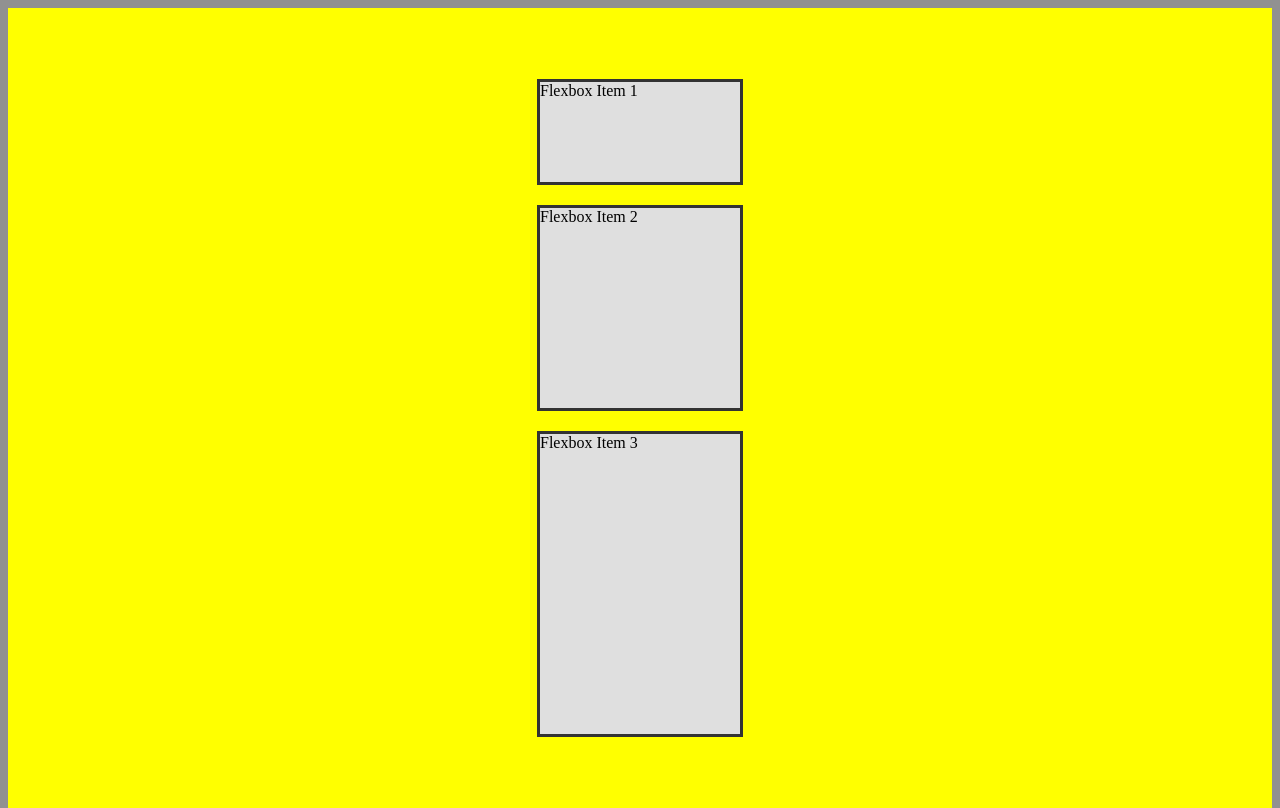
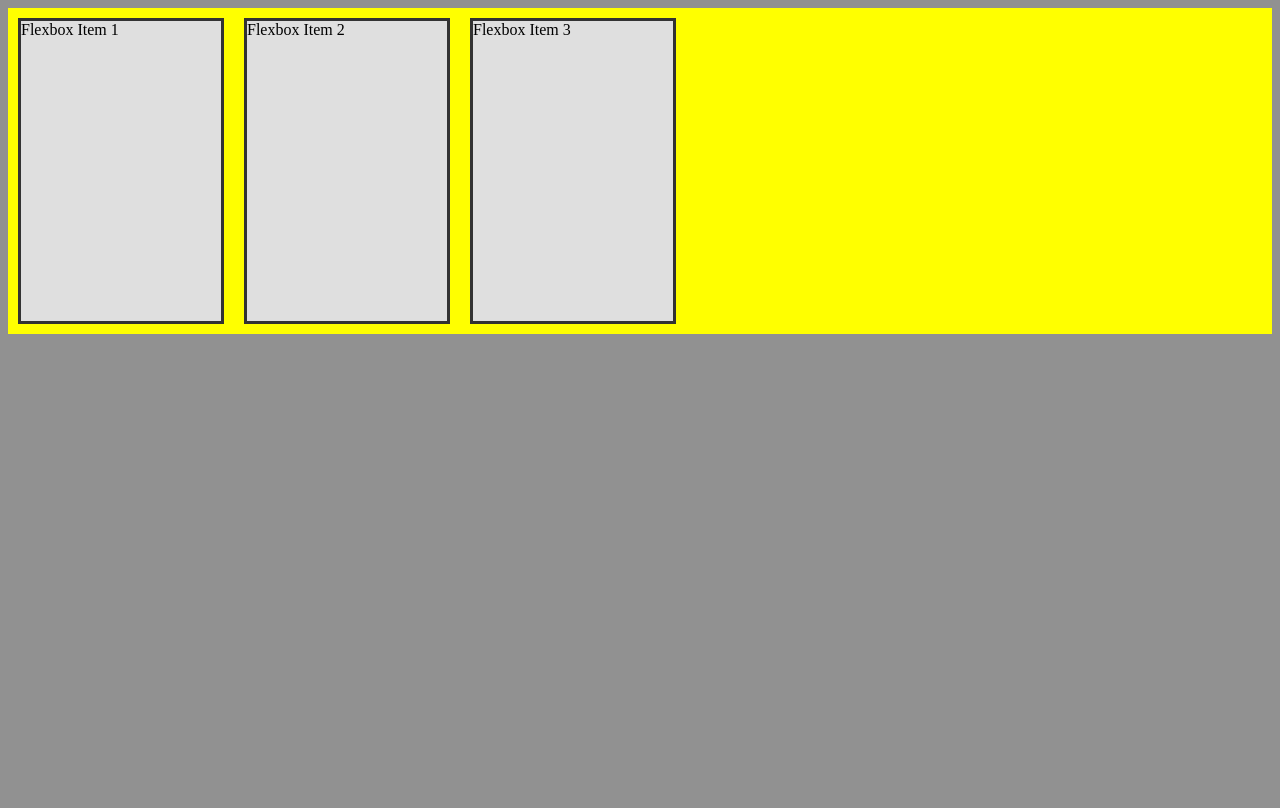
Before and after one commit to Li-YangZhong/Learn-Flexbox-in-15-Minutes, a plain HTML site: page index.html in a window 1280 px wide. Drawn offline with Linux system fonts and the light colour scheme.

Commit message:
flex-shrink property

```diff
--- a/style.css
+++ b/style.css
@@ -1,9 +1,7 @@
 .flexbox-container {
-    height: 800px;
+
     display: flex;
-    flex-direction: column;
-    justify-content: center;
-    align-items: center;
+
 }
 
 .flexbox-item {
@@ -15,6 +13,7 @@
 
 .flexbox-item-1 {
     min-height: 100px;
+    flex-shrink: 0;
 }
 .flexbox-item-2 {
     min-height: 200px;
```
